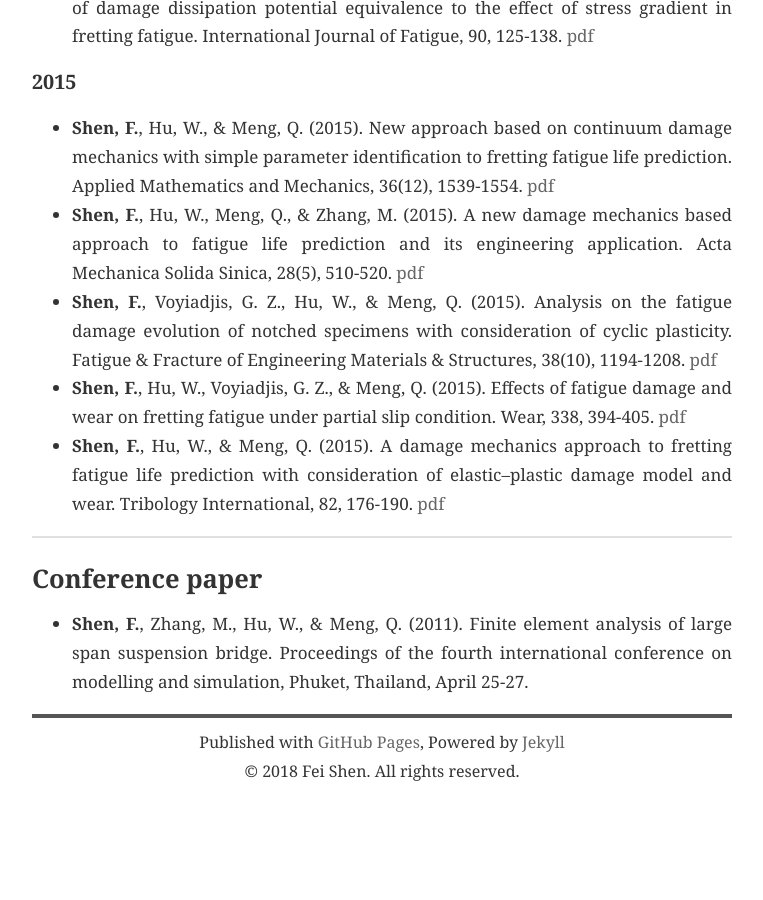
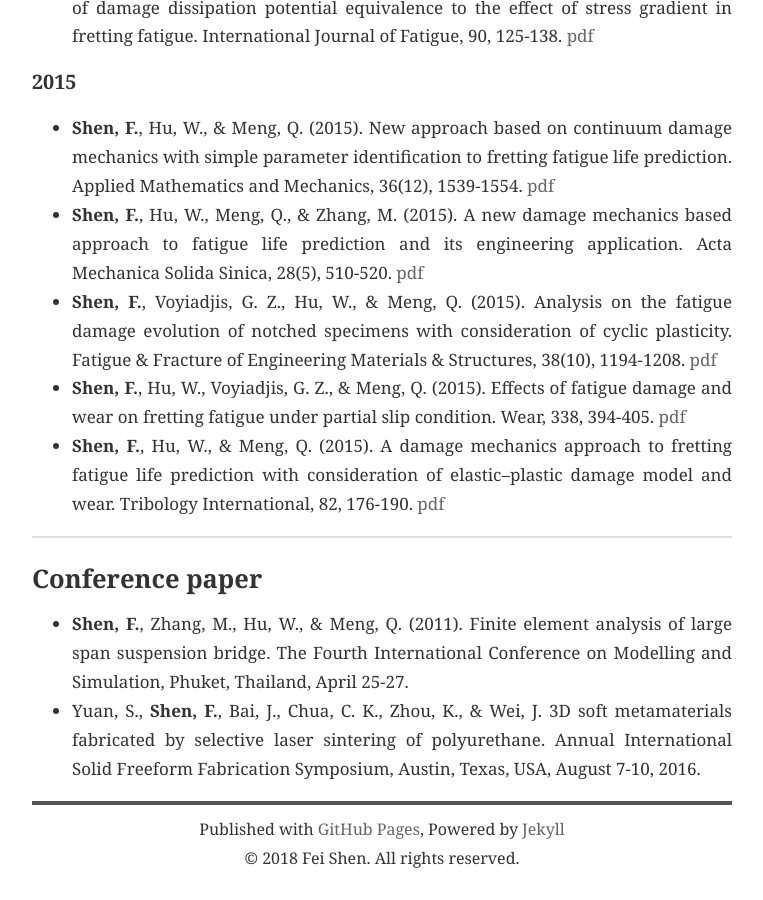
Before and after one commit to philshenfei/feishen, a Jekyll site: the page built from publications.md, in a window 1280 px wide and 900 px high, scrolled down 1639 px. Shown: the whole window, without its empty margins (258-1021 px from the left). Built offline with Jekyll 4.4.1, drawn with Linux system fonts in a browser that asks for light colours; nearby versions of some CDN libraries; before the commit the page ends 2452 px from its top, so only the background shows below that.

Commit message:
2018-06-25

```diff
--- a/publications.md
+++ b/publications.md
@@ -39,7 +39,8 @@ title: Publications
 
 ## Conference paper
 
-* **Shen, F.**, Zhang, M., Hu, W., & Meng, Q. (2011). Finite element analysis of large span suspension bridge. Proceedings of the fourth international conference on modelling and simulation, Phuket, Thailand, April 25-27.
+* **Shen, F.**, Zhang, M., Hu, W., & Meng, Q. (2011). Finite element analysis of large span suspension bridge. The Fourth International Conference on Modelling and Simulation, Phuket, Thailand, April 25-27.
+* Yuan, S., **Shen, F.**, Bai, J., Chua, C. K., Zhou, K., & Wei, J. 3D soft metamaterials fabricated by selective laser sintering of polyurethane. Annual International Solid Freeform Fabrication Symposium, Austin, Texas, USA, August 7-10, 2016.
 
 [1]: {{ site.baseurl }}/file/Paper 1.pdf
 [2]: {{ site.baseurl }}/file/Paper 2.pdf
```
